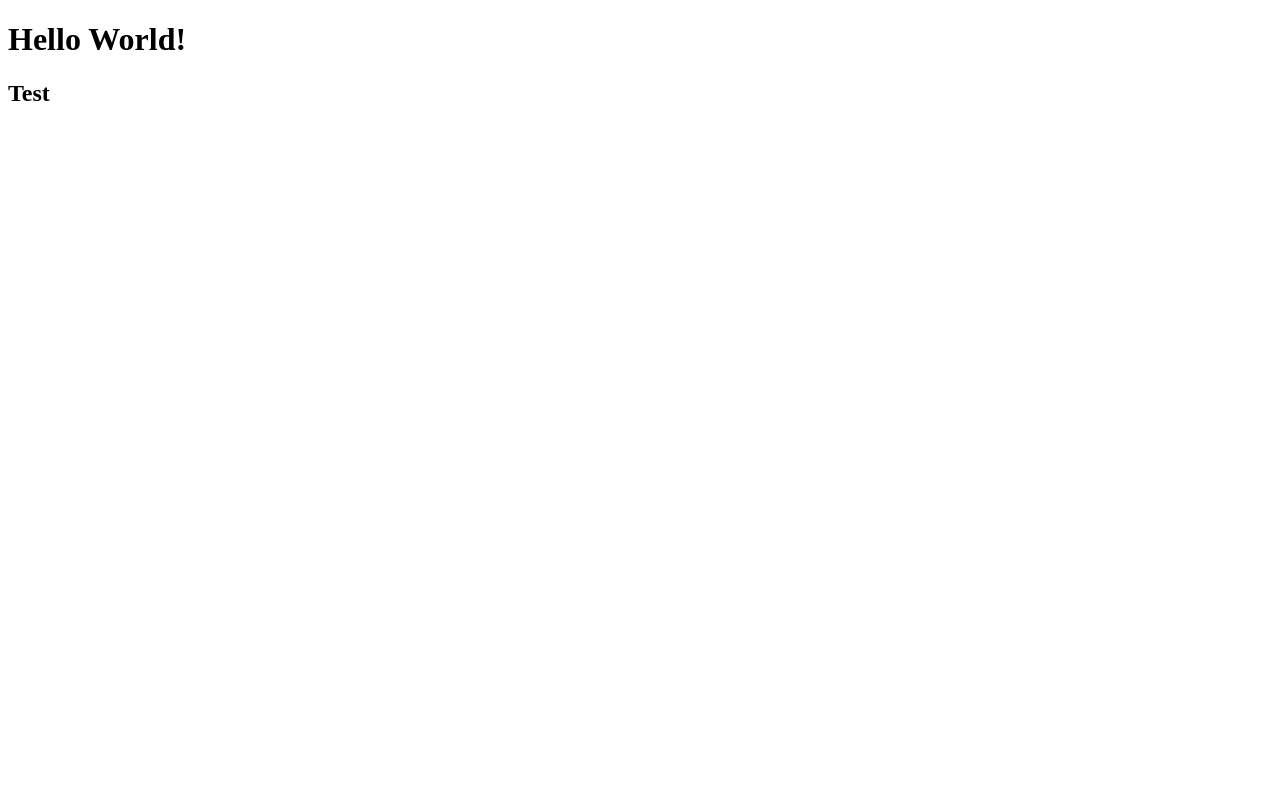
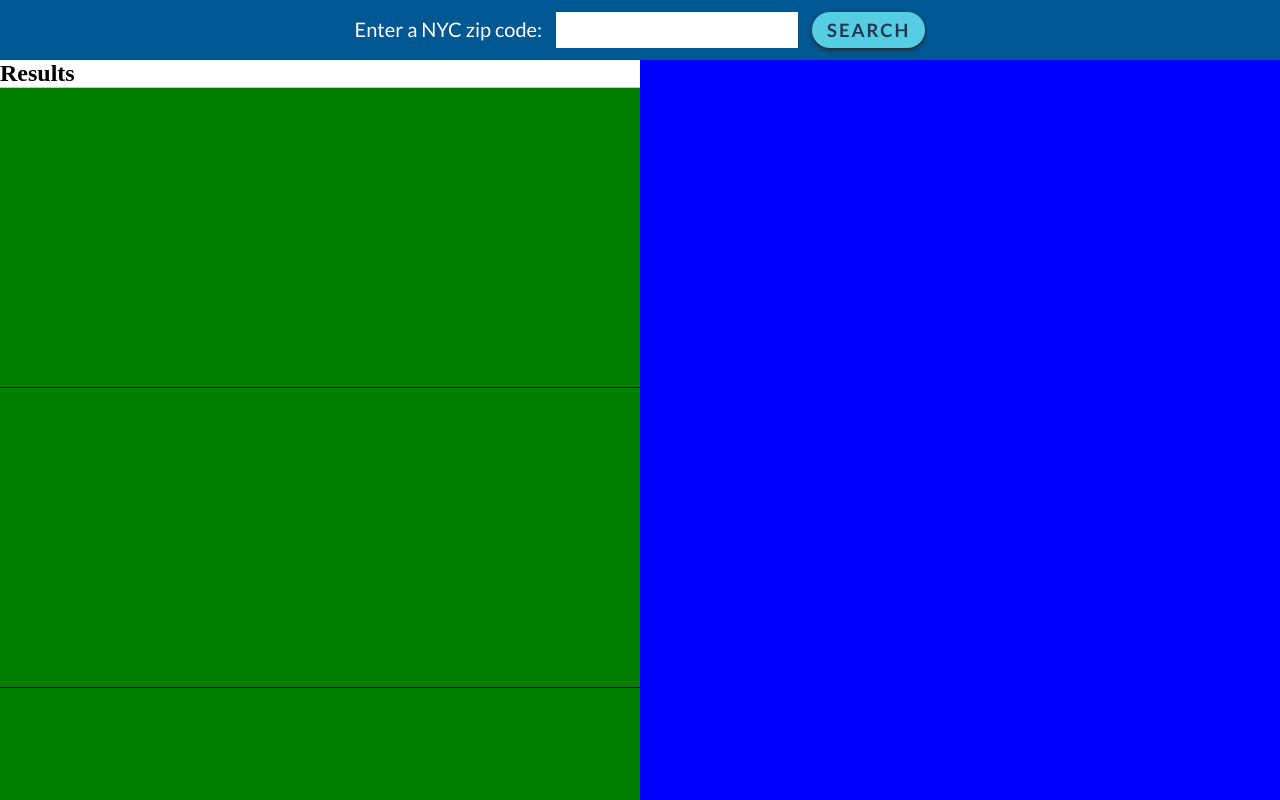
Before and after one commit to garycheung13/wifi-finder, a website: page index.html in a window 1280 px wide. Drawn offline with Linux system fonts and the light colour scheme; no server answers.

Commit message:
hifi mockups, basic layout css

```diff
--- a/gulpfile.js
+++ b/gulpfile.js
@@ -6,13 +6,12 @@ var bs = require("browser-sync").create();
 
 
 gulp.task('serve', ['scss'], function() {
-
     bs.init({
         server: "./"
     });
 
     gulp.watch(["scss/*", "scss/**/*"], ['scss']);
-    gulp.watch(["*.html, dist/js/*"]).on('change', bs.reload);
+    gulp.watch(["*.html", "dist/js/*.js"]).on('change', bs.reload);
 });
 
 gulp.task("scss", function () {
--- a/index.html
+++ b/index.html
@@ -1,16 +1,42 @@
 <!DOCTYPE html>
 <html lang="en">
+
 <head>
     <meta charset="UTF-8">
     <meta name="viewport" content="width=device-width, initial-scale=1.0">
     <meta http-equiv="X-UA-Compatible" content="ie=edge">
+    <link href="https://fonts.googleapis.com/css?family=Lato:300,400,700" rel="stylesheet">
     <link rel="stylesheet" href="dist/css/main.min.css">
-    <title>Wi Fi Finder</title>
+    <title>Wi-Fi Finder</title>
 </head>
 
 <body>
-<h1>Hello World!</h1>
-<h2>Test</h2>
+    <header class="search">
+        <nav class="container">
+            <span>Enter a NYC zip code:</span>
+            <input type="number" name="zipcode" id="zipcode-input" class="search-input">
+            <button class="search-btn">Search</button>
+        </nav>
+    </header>
+    <main class="content">
+        <div class="content-results">
+            <div class="content-results__heading">
+                <h2>Results</h2>
+            </div>
+            <div class="result-card__container">
+                <div class="filler"></div>
+                <div class="filler"></div>
+                <div class="filler"></div>
+                <div class="filler"></div>
+                <div class="filler"></div>
+            </div>
+        </div>
+        <div class="content-map" id="map">
+
+        </div>
+    </main>
+
     <script src="dist/js/main.js"></script>
 </body>
+
 </html>
--- a/scss/abstract/_variables.scss
+++ b/scss/abstract/_variables.scss
@@ -0,0 +1,7 @@
+$ui-dark-blue: rgb(0, 87, 146) !default;
+$ui-mid-blue: rgb(85, 205, 226) !default;
+$ui-mid-blue-hover: rgb(34, 180, 206) !default;
+$ui-dark-orange: rgb(255, 159, 1) !default;
+$ui-light-orange: rgb(255, 205, 123) !default;
+$blue-dark-gray: rgb(35, 54, 84) !default;
+$shadow-black: rgb(43, 42, 42) !default;
--- a/scss/base/_base.scss
+++ b/scss/base/_base.scss
@@ -0,0 +1,32 @@
+// basic resets
+* {
+    padding: 0;
+    margin: 0;
+    box-sizing: border-box;
+}
+
+    // html, body {
+    //     height: 100%;
+    // }
+
+a, a:visited {
+    text-decoration: none;
+}
+
+
+input[type=number] {
+    border: none;
+    outline: none;
+}
+
+// removes the arrow from number input type
+input[type=number]::-webkit-inner-spin-button,
+input[type=number]::-webkit-outer-spin-button {
+  -webkit-appearance: none;
+  margin: 0;
+}
+
+.container {
+    max-width: 1200px;
+    margin: 0 auto;
+}
--- a/scss/base/_typography.scss
+++ b/scss/base/_typography.scss
@@ -0,0 +1,15 @@
+@mixin nav-text($font-size) {
+    font-family: "Lato", sans-serif;
+    font-weight: 500;
+    font-style: normal;
+    font-size: $font-size;
+}
+
+@mixin nav-all-caps($font-size) {
+    font-family: "Lato", sans-serif;
+    font-weight: 700;
+    font-style: normal;
+    text-transform: uppercase;
+    font-size: $font-size;
+    letter-spacing: 2px;
+}
--- /dev/null
+++ b/scss/components/_search.scss
@@ -0,0 +1,39 @@
+.search {
+    background-color: $ui-dark-blue;
+    height: 7.5vh;
+    display: flex;
+    align-items: center;
+
+    span {
+        @include nav-text(1.25rem);
+        color: white;
+    }
+}
+
+.search-input {
+    @include nav-text(1.15rem);
+    margin-left: 10px;
+    margin-right: 10px;
+}
+
+.search-input, .search-btn {
+    padding: 7px 15px;
+    -webkit-appearance: none;
+}
+
+.search-btn {
+    background-color: $ui-mid-blue;
+    border: none;
+    border-radius: 25px;
+    color: $blue-dark-gray;
+    outline: none;
+    cursor: pointer;
+    box-shadow: 0px 2px 4px $shadow-black;
+    transition: 250ms all;
+    @include nav-all-caps(1.15rem);
+
+    &:hover {
+        background-color: $ui-mid-blue-hover;
+        // box-shadow: 0px 6px 36px -1px rgba(173,173,173,1);
+    }
+}
--- /dev/null
+++ b/scss/layout/_content.scss
@@ -0,0 +1,28 @@
+.content {
+    display: flex;
+    flex-wrap: wrap;
+}
+
+.content-results, .content-map {
+    width: 50%;
+}
+
+.content-results {
+    height: 92.5vh;
+    overflow-y: scroll;
+}
+
+.content-results__heading {
+    border-bottom: 1px solid rgb(199, 199, 199);
+}
+
+.content-map {
+    background-color: blue;
+}
+
+.filler {
+    height: 300px;
+    width: 100%;
+    background-color: green;
+    border-bottom: 1px solid #000;
+}
--- a/scss/main.scss
+++ b/scss/main.scss
@@ -5,7 +5,10 @@
 @import "base/base";
 @import "base/typography";
 
+//layout
+@import "layout/content";
+
 // components
 @import "components/map";
 @import "components/result-card";
-@import "components/search-bar";
+@import "components/search";
```
Also changed, not shown: dist/css/main.min.css, dist/js/main.js, scss/components/_search-bar.scss (deleted), 1 other file.
